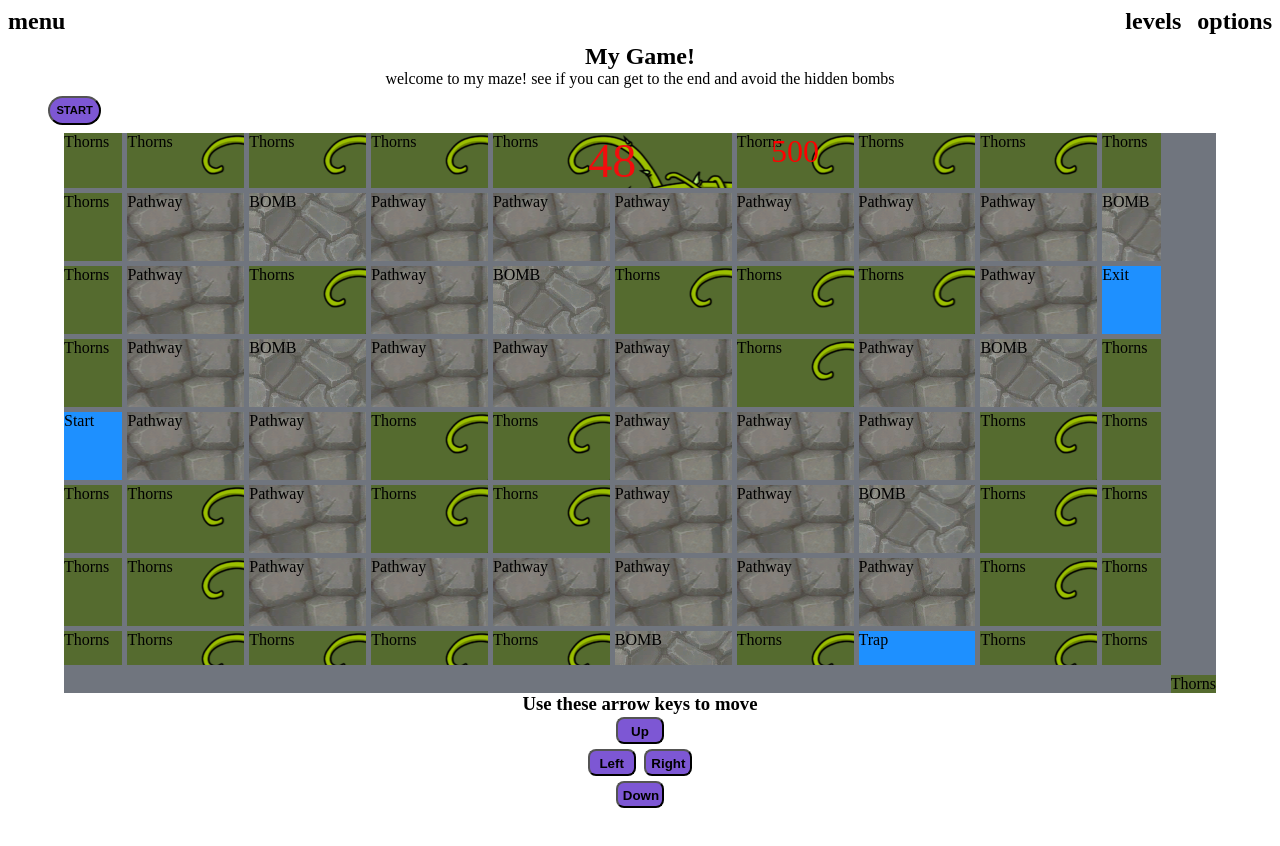
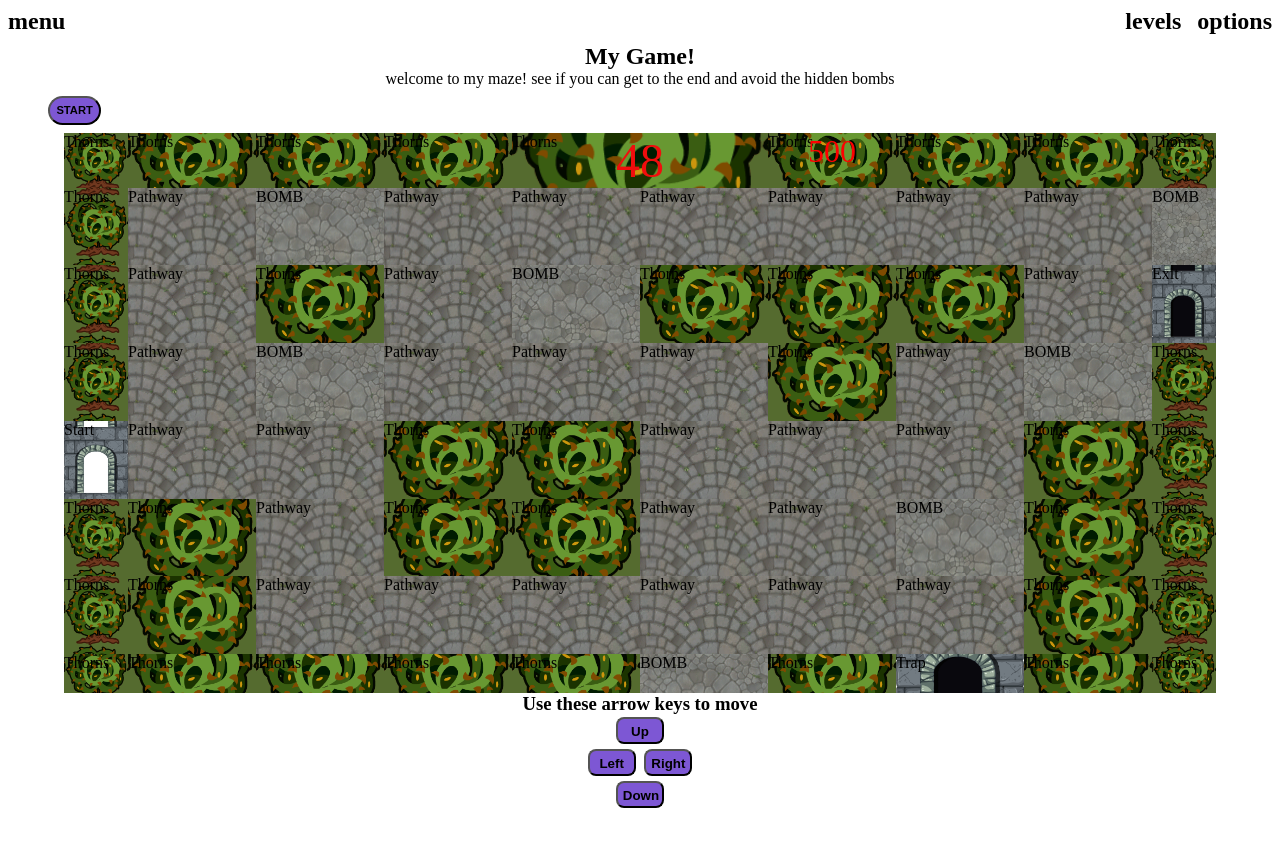
Before and after one commit to Connz17/game-project, a plain HTML site: page index.html in a window 1280 px wide. Both pictures are taken after a click on the button "START". Drawn offline with Linux system fonts and the light colour scheme.

Commit message:
Added pictures to grid

```diff
--- a/dist/index.dev.js
+++ b/dist/index.dev.js
@@ -1,6 +1,4 @@
 "use strict";
-
-var _this = void 0;
 
 // get all game squares
 var pathwaySquares = document.querySelectorAll(".game__path");
@@ -55,7 +53,7 @@ var handleStartGame = function handleStartGame() {
   countdownTimer.textContent = countdown;
   timeUp = false;
   HP = 500;
-  setTimeout(function () {
+  setTimeout = (function () {
     timeUp = true;
   }, timeLimit);
   var startCountdown = setInterval(function () {
@@ -68,9 +66,7 @@ var handleStartGame = function handleStartGame() {
       countdownTimer.textContent = "Time is UPP!!";
     }
   }, 1000); // new player appears at gateway
-};
-
-handleHpLoss = function handleHpLoss(e) {}; // handle Character movement
+}; // handle Character movement
 
 
 var handlePlayerMovement = function handlePlayerMovement(e) {
@@ -121,8 +117,13 @@ var handleHealth = function handleHealth() {
     bomb.addEventListener("mouseover", function () {
       HP -= 50;
       characterHP.textContent = HP;
-      console.log("BOOOOOM -50hp");
-      _this.style.backgroundImage = "url(./image/)";
+      console.log("BOOOOOM -50hp"); // this.style.background = `url(./image/y8lb_c1ux_201215.jpg)`;
+      // this.style.backgroundImage = `url(./image/y8lb_c1ux_201215.jpg)`
+      // this.bomb.pointerEvent = "none"
+      // setTimeout = (() => {
+      // this.style.backgroundImage = "url(./image/Brick_04.png)"
+      // this.bomb.mouseEvents = "auto"
+      // }, 3000);
     });
   });
 }; // Handle gateway and warping
--- a/index.html
+++ b/index.html
@@ -67,7 +67,7 @@
             <div class="game__thorns" id="t3">Thorns</div>
             <div class="game__thorns" id="t4">Thorns</div>
             <div class="game__thorns" id="t5">Thorns</div>
-            <div class="game__thorns" id="t6">Thorns</div>
+            <!-- <div class="game__thorns" id="t6">Thorns</div> -->
             <div class="game__thorns" id="t7">Thorns</div>
             <div class="game__thorns" id="t8">Thorns</div>
             <div class="game__thorns" id="t9">Thorns</div>
--- a/index.js
+++ b/index.js
@@ -78,7 +78,7 @@ const handleStartGame = () => {
     countdownTimer.textContent = countdown
     timeUp = false;
     HP = 500;
-    setTimeout(() => {
+    setTimeout = (() => {
         timeUp = true;
     }, timeLimit);
 
@@ -96,9 +96,7 @@ const handleStartGame = () => {
 
 };
 
-handleHpLoss = (e) => {
 
-};
 
 
 // handle Character movement
@@ -156,11 +154,19 @@ const handleHealth = () => {
         HP -= 50;
         characterHP.textContent = HP;
         console.log("BOOOOOM -50hp")
-        this.style.backgroundImage = "url(./image/)"
-        });
+        // this.style.background = `url(./image/y8lb_c1ux_201215.jpg)`;
+        // this.style.backgroundImage = `url(./image/y8lb_c1ux_201215.jpg)`
+        // this.bomb.pointerEvent = "none"
+        // setTimeout = (() => {
+            // this.style.backgroundImage = "url(./image/Brick_04.png)"
+            // this.bomb.mouseEvents = "auto"
+
+        // }, 3000);
+    });
 
     });
 };
+
 
 
 // Handle gateway and warping
--- a/styles.scss
+++ b/styles.scss
@@ -3,7 +3,6 @@
     padding: 0;
     box-sizing: border-box;
 }
-
 
 
 
@@ -62,7 +61,7 @@ nav {
     display: grid;
     grid-template-columns: 1fr 2fr 2fr 2fr 2fr 2fr 2fr 2fr 2fr 1fr;
     grid-template-rows: 1fr 2fr 2fr 2fr 2fr 2fr 2fr 1fr;
-    gap: 5px;
+    // gap: 5px;
     grid-template-areas:
         "t1 t2 t3 t4 t5 t5 t7 t8 t9 t10"
         "t11 p1 b1 p2 p3 p4 p5 p6 p7 b2"
@@ -75,7 +74,6 @@ nav {
     ;
 
 
-    // background-image: url(./image/Gin.No.Fude.full.1486187.jpg);
 
 
 
@@ -88,12 +86,15 @@ nav {
     background-color: darksalmon;
     background-image: url(./image/Brick_01.png);
     background-position: center;
+    background-size: 100%;
 
 }
 
     &__thorns {
     background-color: darkolivegreen;
-    background-image: url(./image/clipart1332775.png);
+    background-image: url(./image/bushes-png-2836.png);
+    background-position: center;
+    background-size: 95%;
     // background: url(./image/clipart1332775.png);
 }
 
@@ -101,10 +102,14 @@ nav {
     &__bomb {
     background-color: darksalmon;
     background-image: url(./image/Brick_04.png);
+    background-size: 100%;
 }
 
     &__gate {
     background-color:dodgerblue;
+    // background-image: url(./image/sw7i_axtl_201215.jpg);
+    background-size: 100%;
+    background-position: center;
 }
 
 }
@@ -248,9 +253,9 @@ nav {
     grid-area: t5;
 }
 
-#t6 {
-    grid-area: t6;
-}
+// #t6 {
+//     grid-area: t6;
+// }
 
 #t7 {
     grid-area: t7;
@@ -431,17 +436,20 @@ nav {
 
 #g1 {
     grid-area: g1;
-
+    background-image: url(./image/1_stone-arch-in-cartoon-style-on-white-background_.jpg);
+    background-size: 100%;
 }
 
 #g2 {
     grid-area: g2;
-
+    background-image: url(./image/2_stone-arch-in-cartoon-style-on-white-background_.jpg);
+    background-size: 100%;
 }
 
 #g3 {
     grid-area: g3;
-
+    background-image: url(./image/1_stone-arch-in-cartoon-style-on-white-background_.jpg);
+    background-size: 100%;
 }
 
 
```
Also changed, not shown: image/1_stone-arch-in-cartoon-style-on-white-background_.jpg (added), image/2_stone-arch-in-cartoon-style-on-white-background_.jpg (added), image/3arch-in-cartoon-style-on-white-background_.jpg (added), image/bushes-png-2836.png (added), styles.css.
